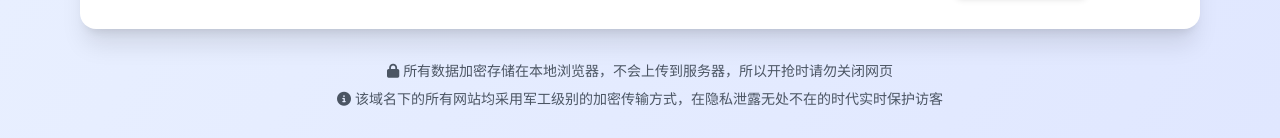
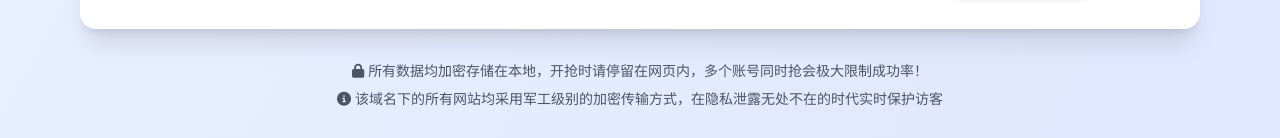
Before and after one commit to Aashaby/AutoCourse, a plain HTML site: page index.html in a window 1280 px wide. Shown: the part 2156-2294 px from the top of the page. Drawn offline with nearby package versions, Linux system fonts and the light colour scheme.

Commit message:
Update footer message for data encryption notice

```diff
--- a/index.html
+++ b/index.html
@@ -341,7 +341,7 @@
 
         <!-- Footer -->
         <div class="text-center mt-8 text-gray-600 text-sm">
-            <p><i class="fas fa-lock mr-1"></i>所有数据加密存储在本地浏览器，不会上传到服务器，所以开抢时请勿关闭网页</p>
+            <p><i class="fas fa-lock mr-1"></i>所有数据均加密存储在本地，开抢时请停留在网页内，多个账号同时抢会极大限制成功率！</p>
             <p class="mt-2"><i class="fas fa-info-circle mr-1"></i>该域名下的所有网站均采用军工级别的加密传输方式，在隐私泄露无处不在的时代实时保护访客</p>
         </div>
     </div>
```
